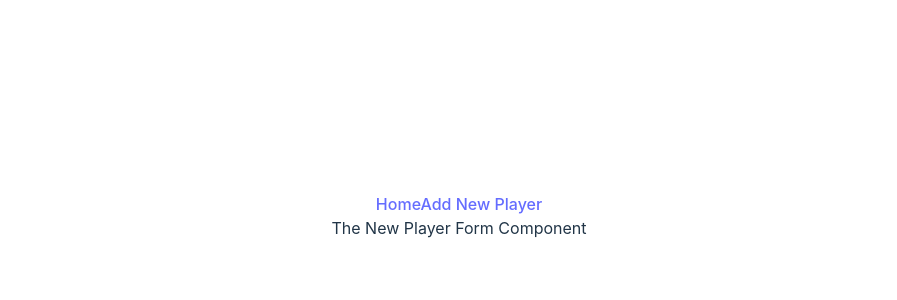
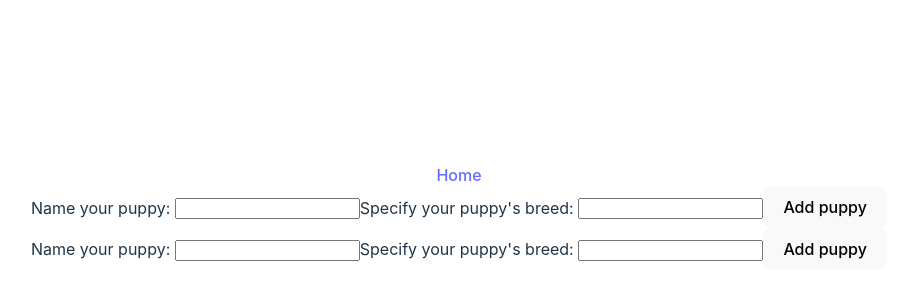
Before and after one commit to isaacbaldridge/PuppyBowlReact, a React (Vite) app: page /newform in a window 1280 px wide. Shown: the part 184-484 px from the top of the page, without its empty margins (181-1078 px from the left). Built offline with nearby package versions, Linux system fonts and the light colour scheme.

Commit message:
semi-functional form, must refresh to add

```diff
--- a/src/App.jsx
+++ b/src/App.jsx
@@ -7,13 +7,17 @@ import NavBar from './components/NavBar'
 import './App.css'
 
 function App() {
+
+  const [ allPlayers, setAllPlayers ] = useState([])
+
   return (
     <div>
       <NavBar/>
+      <NewPlayerform />
       <Routes>
-        <Route path="/" element={<AllPlayers/>}/>
+        <Route path="/" element={<AllPlayers allPlayers={allPlayers} setAllPlayers={setAllPlayers}/>}/>
         <Route path="/player/:id" element={<SinglePlayer/>}/>
-        <Route path="/newform" element={<NewPlayerform/>}/>
+        <Route path="/newform" element={<NewPlayerform setAllPlayers={setAllPlayers}/>}/>
       </Routes>
 
     </div>
--- a/src/ajaxHelpers.js
+++ b/src/ajaxHelpers.js
@@ -1,8 +1,10 @@
-import {useParams} from "react-router-dom"
+// import {useParams} from "react-router-dom"
+import AllPlayers from "./components/AllPlayers"
+import NewPlayerform from "./components/NewPlayerForm"
 
 export async function FetchAllPlayers() {
     try {
-        const response = await fetch("https://fsa-puppy-bowl.herokuapp.com/api/2306-ftv-et-web-ft/players")
+        const response = await fetch("https://fsa-puppy-bowl.herokuapp.com/api/2306-ftb-et-web-ft/players")
         const data = await response.json()
         // console.log(data.data.players)
         return(data.data.players)
@@ -10,7 +12,6 @@ export async function FetchAllPlayers() {
         console.log("error while trying to fetch all players")
     }
 }
-//  export default fetchAllPlayers
 
 
 
@@ -18,7 +19,7 @@ export async function FetchSinglePlayer (id)  {
 
 
     try {
-        const response = await fetch(`https://fsa-puppy-bowl.herokuapp.com/api/2306-ftv-et-web-ft/players/${id}`)
+        const response = await fetch(`https://fsa-puppy-bowl.herokuapp.com/api/2306-ftb-et-web-ft/players/${id}`)
         const data = await response.json()
         // console.log(data.data.player)
         return(data.data.player)
@@ -28,4 +29,32 @@ export async function FetchSinglePlayer (id)  {
     }
 }
 
-// export fetchSinglePlayer
+
+
+
+// export async function AddNewPlayer (name, breed) {
+//     try {
+//         const response = await fetch(
+//           'https://fsa-puppy-bowl.herokuapp.com/api/2306-ftb-et-web-ft/players',
+//           {
+//             method: 'POST',
+//             headers: {
+//               'Content-Type': 'application/json',
+//             },
+//             body: JSON.stringify({
+//               name: name,
+//               breed: breed,
+//             }),
+//           }
+//         );
+//         const newPlayer = await response.json();
+//         console.log(newPlayer)
+
+//         const allPlayers = await FetchAllPlayers()
+//         AllPlayers(allPlayers)
+//         NewPlayerform()
+
+//       } catch (err) {
+//         console.error(err);
+//       }
+// }
--- a/src/components/AllPlayers.jsx
+++ b/src/components/AllPlayers.jsx
@@ -2,8 +2,8 @@ import {FetchAllPlayers} from "../ajaxHelpers"
 import { useState, useEffect } from "react"
 import { useNavigate } from "react-router-dom"
 
-const AllPlayers = () => {
-    const [ allPlayers, setAllPlayers ] = useState([])
+const AllPlayers = ({allPlayers, setAllPlayers}) => {
+    // const [ allPlayers, setAllPlayers ] = useState([])
     const navigate = useNavigate()
 
     useEffect(() => {
--- a/src/components/NavBar.jsx
+++ b/src/components/NavBar.jsx
@@ -6,7 +6,7 @@ const NavBar = () => {
         <div>
             <Link to = "/">Home</Link>
             {/* <Link to = "/:id">Single Player View</Link> */}
-            <Link to = "/newform">Add New Player</Link>
+            {/* <Link to = "/newform">Add New Player</Link> */}
         </div>
     )
 }
--- a/src/components/NewPlayerForm.jsx
+++ b/src/components/NewPlayerForm.jsx
@@ -1,9 +1,69 @@
+import { useState, useEffect } from "react"
+import { FetchAllPlayers } from "../ajaxHelpers"
+import AllPlayers from "./AllPlayers"
+
+const NewPlayerform = ({setAllPlayers}) => {
+    const [ newPuppy, setNewPuppy ] = useState("")
+    const [ newBreed, setNewBreed ] = useState("")
+
+    // useEffect(() => {
+        // const getAddNewPlayer = async (e) => {
+        //     // e.preventDefault()
+        //     await AddNewPlayer(newPuppy, newBreed)
+        // const allPlayers = await FetchAllPlayers()
+        // AllPlayers(allPlayers)
+        // NewPlayerform()
+        // }
+        // getAddNewPlayer()
+        // }, [])
+
+async function handleSubmit(e) {
+    e.preventDefault()
+    try {
+        const response = await fetch(
+            "https://fsa-puppy-bowl.herokuapp.com/api/2306-ftb-et-web-ft/players",
+            {
+                method: "POST",
+                headers: {
+                    'Content-Type': 'application/json',
+                },
+                body: JSON.stringify({
+                    name: newPuppy,
+                    breed: newBreed
+                })
+            }
+            )
+            const data = await response.json()
+            console.log(data)
+
+            const newAllPlayers = await FetchAllPlayers()
+            console.log(newAllPlayers)
+            setAllPlayers(newAllPlayers)
+            return(newAllPlayers)
+            // NewPlayerform()
+
+        } catch (err) {
+            console.log("error")
+        }
+
+}
 
 
-const NewPlayerform = () => {
 
-    return(
-        <div>The New Player Form Component</div>
+
+        console.log(newPuppy, newBreed)
+
+    return (
+        <div>
+            <form onSubmit={handleSubmit}>
+                <label name="newPuppy">Name your puppy: </label>
+                <input value={newPuppy} onChange={(e) => setNewPuppy(e.target.value)}/>
+                <label name="newBreed">Specify your puppy's breed: </label>
+                <input value={newBreed} onChange={(e) => setNewBreed(e.target.value)}/>
+
+                <button type="submit">Add puppy</button>
+            </form>
+        </div>
     )
 }
 
--- a/src/components/SinglePlayer.jsx
+++ b/src/components/SinglePlayer.jsx
@@ -21,15 +21,15 @@ const SinglePlayer = () => {
         getFetchSinglePlayer()
     }, [])
 
-    // console.log(singlePlayer.team.name)
+    // console.log(singlePlayer)
 
     return (
         <div>
-            {singlePlayer.team && (
+            {singlePlayer && (
             <div>
                 <img src={singlePlayer.imageUrl}/>
                 <h1>{singlePlayer.name}</h1>
-                <h3>| {singlePlayer.breed} | {singlePlayer.status} status | Team {singlePlayer.team.name} |</h3>
+                <h3>| {singlePlayer.breed} | {singlePlayer.status} status | ID {singlePlayer.id}  |</h3>
             </div>
             )}
         </div>
```
